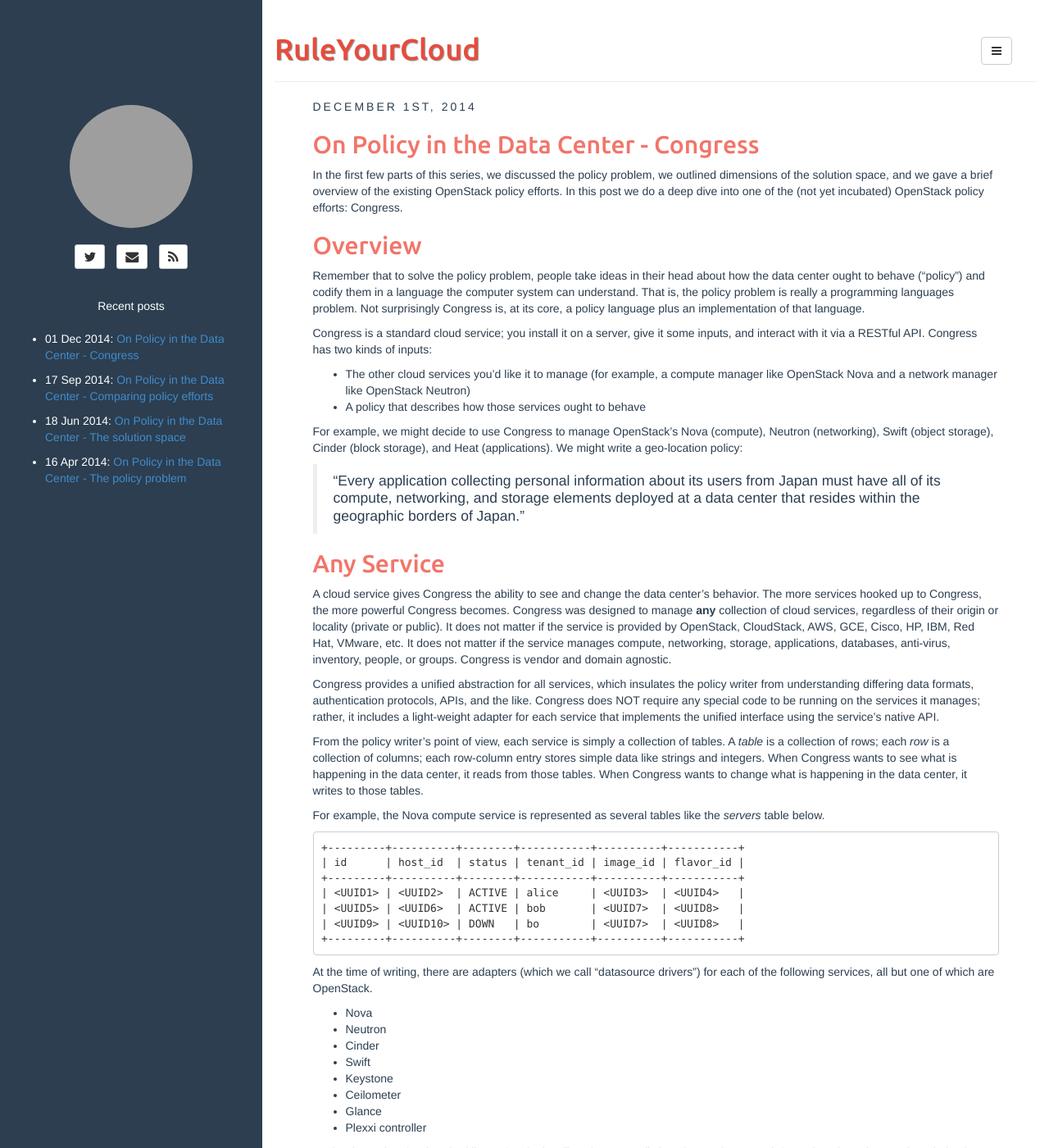
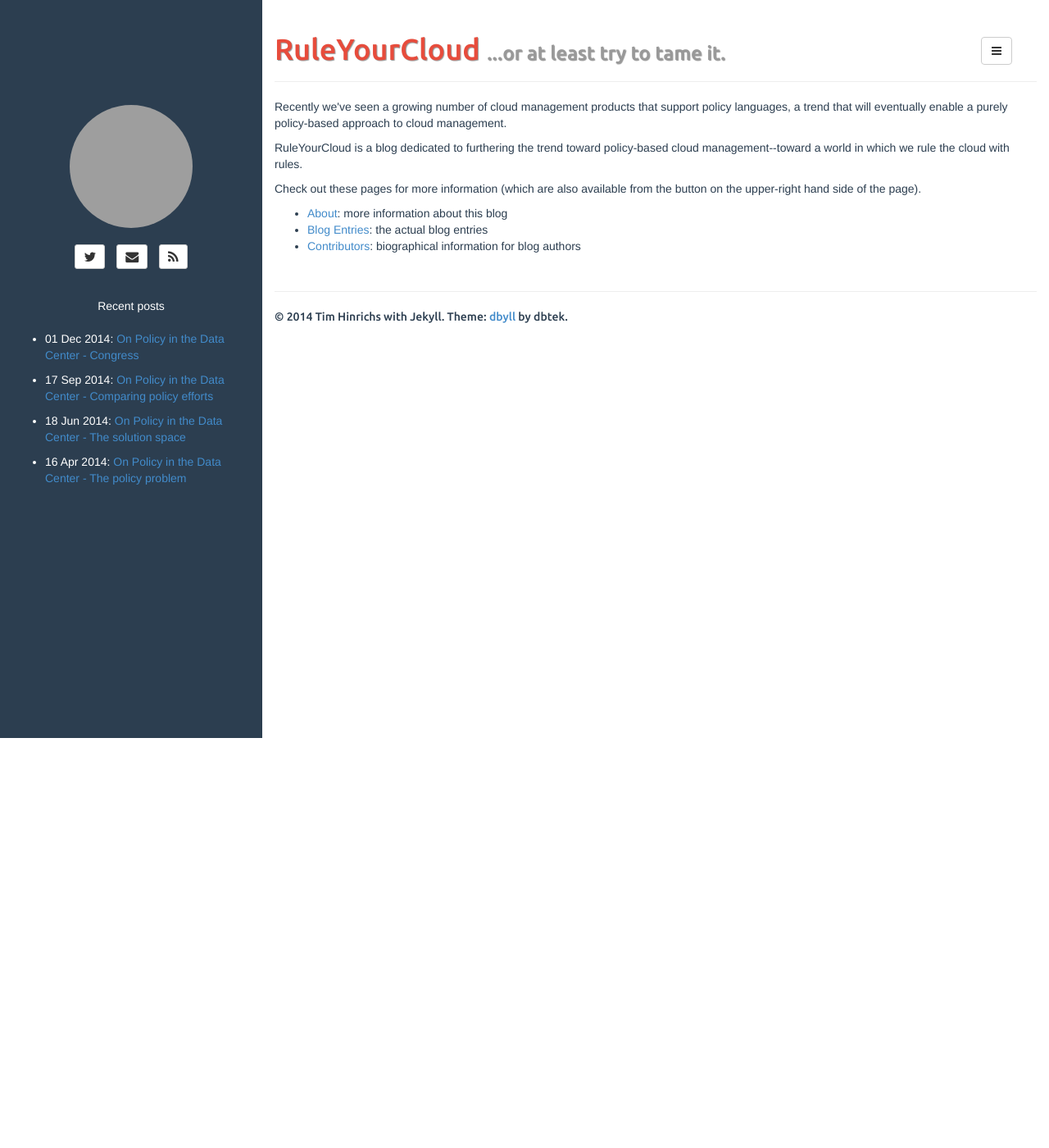
Before and after one commit to timothyhinrichs/timothyhinrichs.github.io, a Jekyll site: the page built from index.html, in a window 1280 px wide and 1400 px high. Shown: the whole window at 82% size. Built offline with Jekyll 4.4.1, drawn with Linux system fonts in a browser that asks for light colours; the list of posts is cut into pages by our own code; some of the changed text lies outside the part shown; grey boxes are pictures that could not be loaded.

Commit message:
Changed landing page.

```diff
--- a/_config.yml
+++ b/_config.yml
@@ -13,6 +13,11 @@ defaults:
       path: "" # empty string for all files
     values:
       title: Rule Your Cloud ...or at least try to tame it
+
+comments:
+    provider: disqus
+    account: timothyhinrichs
+
 
 description: Policy-based cloud management
 author:
--- a/_includes/default.html
+++ b/_includes/default.html
@@ -67,12 +67,12 @@
 
 		<!-- Collect the nav links, forms, and other content for toggling -->
 		<div class="collapse navbar-collapse" id="bs-example-navbar-collapse-1">
-			<ul class="nav navbar-nav">
+<!-- 			<ul class="nav navbar-nav">
 				<li class="active"><a href="{{ site.BASE_PATH }}/">Home</a></li>
 				<li><a href="{{ site.BASE_PATH}}/{{ site.categories_path }}">Categories</a></li>
 				<li><a href="{{ site.BASE_PATH}}/{{ site.tags_path }}">Tags</a></li>
 			</ul>
-		</div><!-- /.navbar-collapse -->
+ -->		</div><!-- /.navbar-collapse -->
 	</nav>
 
 	<!-- nav-menu-dropdown -->
--- a/_includes/post.html
+++ b/_includes/post.html
@@ -94,12 +94,12 @@
         </a>
       </section>
 
-      <section class="col-sm-6 author">
+<!--       <section class="col-sm-6 author">
         <img src="http://www.gravatar.com/avatar/{{site.author.email_md5}}" class="img-rounded author-image" />
         <h4 class="section-title author-name">{{site.author.name}}</h4>
         <p class="author-bio">{{site.author.bio}}</p>
       </section>
-    </div>
+ -->    </div>
 
     <div class="clearfix"></div>
 
@@ -115,6 +115,7 @@
 			<li class="next disabled"><a>Next &rarr;</a>
 		  {% endif %}
 		</ul>
+        {% include comments.html %}
 
 		<hr>
 	</div>
--- a/_posts/2014-09-17-openstack-policy-efforts.md
+++ b/_posts/2014-09-17-openstack-policy-efforts.md
@@ -30,9 +30,9 @@ A Congress policy is domain independent and can describe the behavior of any col
 
 The recent [alpha release of Congress][18] supports monitoring violations in policy: comparing how the data center is actually behaving to how policy says the data center ought to behave and flagging mismatches. In the future, Congress will also support enforcement by having Congress itself execute API calls to change the behavior of the data center and/or pushing policy to other policy-aware services better positioned to enforce policy.
 
-## [Neutron Group-Based Policy (GBP)] [4]
+## Neutron Group-Based Policy
 
-GBP, which is similar to the policy effort in [OpenDaylight][5], utilizes policy to manage networking. A policy describes how the network packets in the data center are supposed to behave. Each policy ("contract" in GBP terminology) describes which actions (such as allow, drop, reroute, or apply QoS) should be applied to which network packets based on packet header properties like port and protocol. Entities on the network (called "endpoints") are grouped and each group is assigned one or more policies. Groups are maintained outside the policy language by people or automated systems.
+[Neutron Group-Based Policy GBP][4], which is similar to the policy effort in [OpenDaylight][5], utilizes policy to manage networking. A policy describes how the network packets in the data center are supposed to behave. Each policy ("contract" in GBP terminology) describes which actions (such as allow, drop, reroute, or apply QoS) should be applied to which network packets based on packet header properties like port and protocol. Entities on the network (called "endpoints") are grouped and each group is assigned one or more policies. Groups are maintained outside the policy language by people or automated systems.
 
 In GBP, policies can come from any number of people or agents. Conflicts can arise within a single policy or across several policies and are eliminated by a mechanism built into GBP (which is out of scope for this blog post).
 
--- a/about.md
+++ b/about.md
@@ -21,7 +23,7 @@ All of these real-world rules and regulations influence how the cloud must behav
 Policy-based cloud management systems address this issue head-on.  A policy language enables people to describe how they would each like the cloud to behave, using a language the computer system can understand.  The system then combines the demands from all those different people and takes action to ensure those demands are all met (or at least identifies when they cannot be met).
 
 
-# Example
+## Example
 
 Here is an example of several different people all with different ideas about how the cloud ought to behave.  The goal of a policy-based cloud-management system is to accept a description of these different demands and ensure that whatever happens in the cloud, these demands are all simultaneously met (or to at least identify when  demands are not met).
 
@@ -46,5 +48,5 @@ The promise of policy technology is incredibly **attractive for customers** (org
 Policy technology is **attractive for vendors** because once a piece of technology has been given a description of what is supposed to happen, that technology knows precisely *what* its goals are and is free to implement those goals *how*ever it likes.  This separation of *what* and *how* gives vendors the freedom to implement the same API as competitors yet be innovative and differentiate their products.  And by supporting policy, vendors give customers the ability to manage technology the way their customers would like to manage it.
  -->
 
-# Goals
+## Goals
 The goal of this blog is to facilitate in-depth discussions about policy technology and how it can impact the world.  We plan to include tutorials, system descriptions, deployment experiences, applications, algorithms, position pieces, etc.  We will focus primarily on cloud computing, but we hope to include exciting advances in related areas as well.
--- a/index.html
+++ b/index.html
@@ -1,16 +1,21 @@
 ---
 layout: page
-tagline:
+tagline: ...or at least try to tame it.
 title: RuleYourCloud
 ---
 
+<p>Recently we've seen a growing number of cloud management products that support policy languages, a trend that will eventually enable a purely policy-based approach to cloud management.</p>
 
-<!-- # What is RuleYourCloud?
+<p>RuleYourCloud is a blog dedicated to furthering the trend toward policy-based cloud management--toward a world in which we rule the cloud with rules.</p>
 
-RuleYourCloud is a blog dedicated to cloud computing and policy languages, two  disparate technologies that we believe will inevitably become intertwined.  Today we see a growing number of cloud management products that support policy languages, a trend that will eventually enable a purely policy-based approach to cloud management.  Once we can use policy languages to control the cloud in its entirety, we will be ruling the cloud via rules (another term for 'policy').  Hence the name.
- -->
+<p>Check out these pages for more information (which are also available from the button on the upper-right hand side of the page).
+<ul>
+  <li><a href="">About</a>: more information about this blog
+  <li><a href="">Blog Entries</a>: the actual blog entries
+  <li><a href="">Contributors</a>: biographical information for blog authors
+</ul>
 
-{% for post in paginator.posts %}
+<!-- {% for post in paginator.posts %}
 
 <article class="home">
 
@@ -78,4 +83,4 @@ RuleYourCloud is a blog dedicated to cloud computing and policy languages, two
   </li>
   {% endif %}
 
-</ul>
+</ul> -->
```
Also changed, not shown: other parts of about.md (+3 -1 lines).
